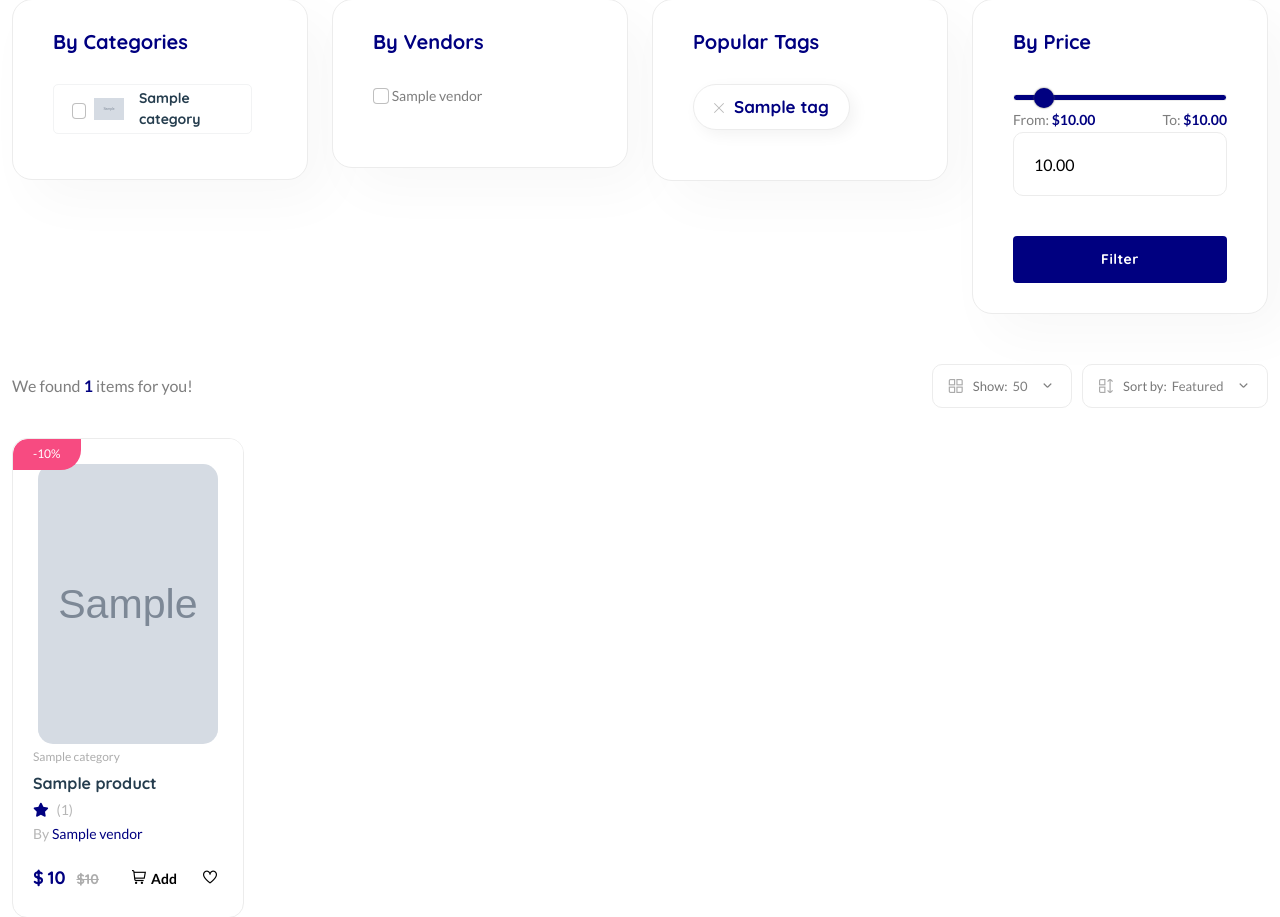
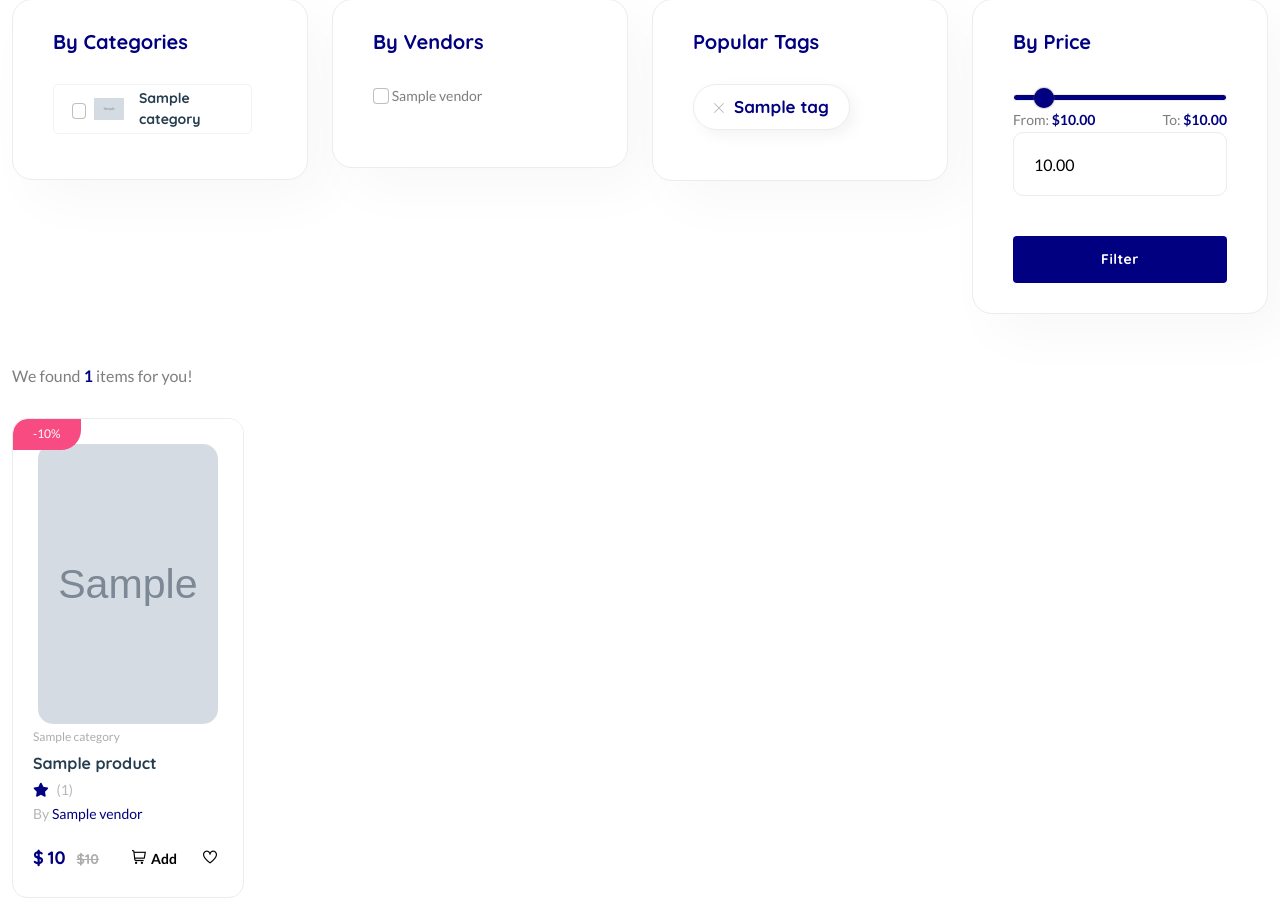
Before and after one commit to hanz-archer/LVL-Shoppping-Ecommerce, a Django app: template templates/core/product-list.html in a window 1280 px wide. Shown: the part 284-1201 px from the top of the page. Run offline with Django 3.2, Linux system fonts and the light colour scheme; the template is opened without the code that fills it: most values are stand-ins (such as "Sample title", 1, 10 or a date in 2020); grey boxes marked "Sample" are stand-in pictures; some libraries are stand-ins or nearby versions.

Commit message:
removed some filters option

```diff
--- a/templates/core/product-list.html
+++ b/templates/core/product-list.html
@@ -123,46 +123,6 @@
                         <div class="totall-product">
                             <p>We found <strong class="text-brand">{{products.count}}</strong> items for you!</p>
                         </div>
-                        <div class="sort-by-product-area">
-                            <div class="sort-by-cover mr-10">
-                                <div class="sort-by-product-wrap">
-                                    <div class="sort-by">
-                                        <span><i class="fi-rs-apps"></i>Show:</span>
-                                    </div>
-                                    <div class="sort-by-dropdown-wrap">
-                                        <span> 50 <i class="fi-rs-angle-small-down"></i></span>
-                                    </div>
-                                </div>
-                                <div class="sort-by-dropdown">
-                                    <ul>
-                                        <li><a class="active" href="#">50</a></li>
-                                        <li><a href="#">100</a></li>
-                                        <li><a href="#">150</a></li>
-                                        <li><a href="#">200</a></li>
-                                        <li><a href="#">All</a></li>
-                                    </ul>
-                                </div>
-                            </div>
-                            <div class="sort-by-cover">
-                                <div class="sort-by-product-wrap">
-                                    <div class="sort-by">
-                                        <span><i class="fi-rs-apps-sort"></i>Sort by:</span>
-                                    </div>
-                                    <div class="sort-by-dropdown-wrap">
-                                        <span> Featured <i class="fi-rs-angle-small-down"></i></span>
-                                    </div>
-                                </div>
-                                <div class="sort-by-dropdown">
-                                    <ul>
-                                        <li><a class="active" href="#">Featured</a></li>
-                                        <li><a href="#">Price: Low to High</a></li>
-                                        <li><a href="#">Price: High to Low</a></li>
-                                        <li><a href="#">Release Date</a></li>
-                                        <li><a href="#">Avg. Rating</a></li>
-                                    </ul>
-                                </div>
-                            </div>
-                        </div>
                     </div>
                     <div class="row product-grid" id="filtered-product">
 
```
